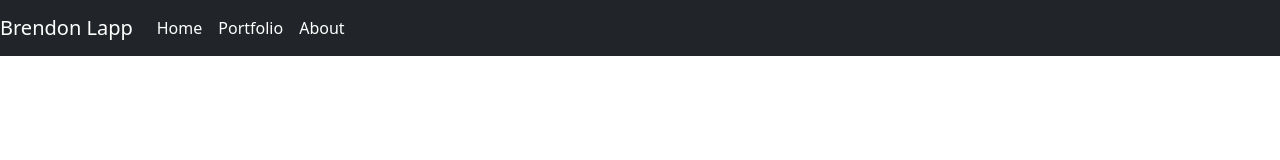
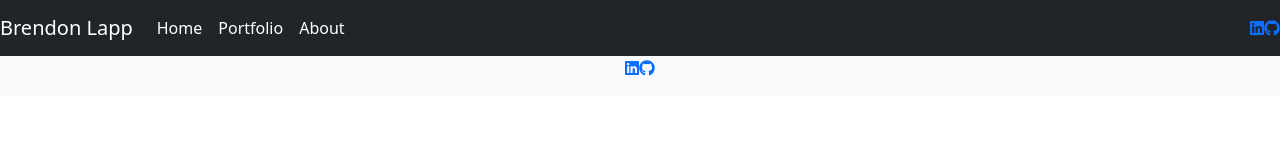
Before and after one commit to BrendonLapp/brendonlapp.github.io, a React (Create React App) app: page /about in a window 1280 px wide. Shown: the top 160 px of the page. Built offline with nearby package versions, Linux system fonts and the light colour scheme.

Commit message:
Added font awesome and a footer

```diff
--- a/package.json
+++ b/package.json
@@ -4,6 +4,10 @@
   "version": "0.1.0",
   "private": true,
   "dependencies": {
+    "@fortawesome/fontawesome-svg-core": "^1.2.35",
+    "@fortawesome/free-brands-svg-icons": "^5.15.3",
+    "@fortawesome/free-solid-svg-icons": "^5.15.3",
+    "@fortawesome/react-fontawesome": "^0.1.14",
     "@testing-library/jest-dom": "^5.11.4",
     "@testing-library/react": "^11.1.0",
     "@testing-library/user-event": "^12.1.10",
--- a/src/App.js
+++ b/src/App.js
@@ -4,6 +4,7 @@
 import { BrowserRouter as Router, Switch, Route } from 'react-router-dom';
 import Portfolio from './components/portfolio';
 import About from './components/about';
+import Footer from './components/footer/footer';
 
 const App = () => {
   return (
@@ -21,6 +22,7 @@
             <About />
           </Route>
         </Switch>
+        <Footer />
       </div>
     </Router>
   );
--- /dev/null
+++ b/src/components/footer/footer.js
@@ -0,0 +1,14 @@
+import SocialLinks from '../shared/social-link';
+
+const Footer = () => {
+  return (
+    <footer className="bg-light text-center text-lg-start">
+      <div className="text-center p-3">
+        Brendon.Lapp@gmail.com
+        <SocialLinks />
+      </div>
+    </footer>
+  );
+};
+
+export default Footer;
--- a/src/components/nav/navbar.js
+++ b/src/components/nav/navbar.js
@@ -1,3 +1,4 @@
+import SocialLinks from '../shared/social-link';
 import NavItem from './nav-item';
 
 const Navbar = () => {
@@ -25,6 +26,7 @@
             <NavItem link={'/About'} name={'About'} />
           </ul>
         </div>
+        <SocialLinks />
       </nav>
     </>
   );
--- /dev/null
+++ b/src/components/shared/social-link.js
@@ -0,0 +1,17 @@
+import { faGithub, faLinkedin } from '@fortawesome/free-brands-svg-icons';
+import { FontAwesomeIcon } from '@fortawesome/react-fontawesome';
+
+const SocialLinks = () => {
+  return (
+    <div>
+      <a href="https://www.linkedin.com/in/brendon-lapp/">
+        <FontAwesomeIcon icon={faLinkedin} />
+      </a>
+      <a href="https://github.com/BrendonLapp">
+        <FontAwesomeIcon icon={faGithub} />
+      </a>
+    </div>
+  );
+};
+
+export default SocialLinks;
```
Also changed, not shown: 1 other file (tests, documents, lock files or other folders).
